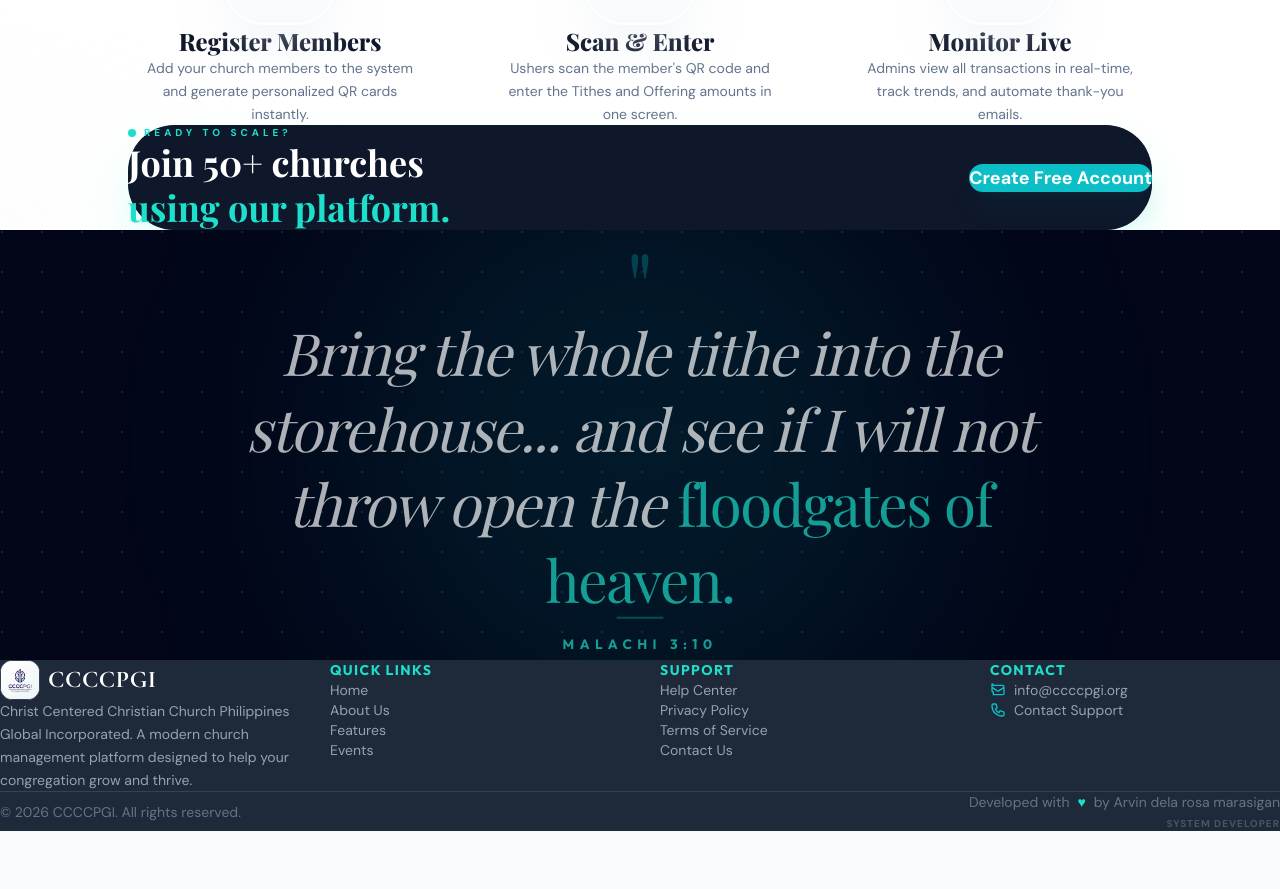
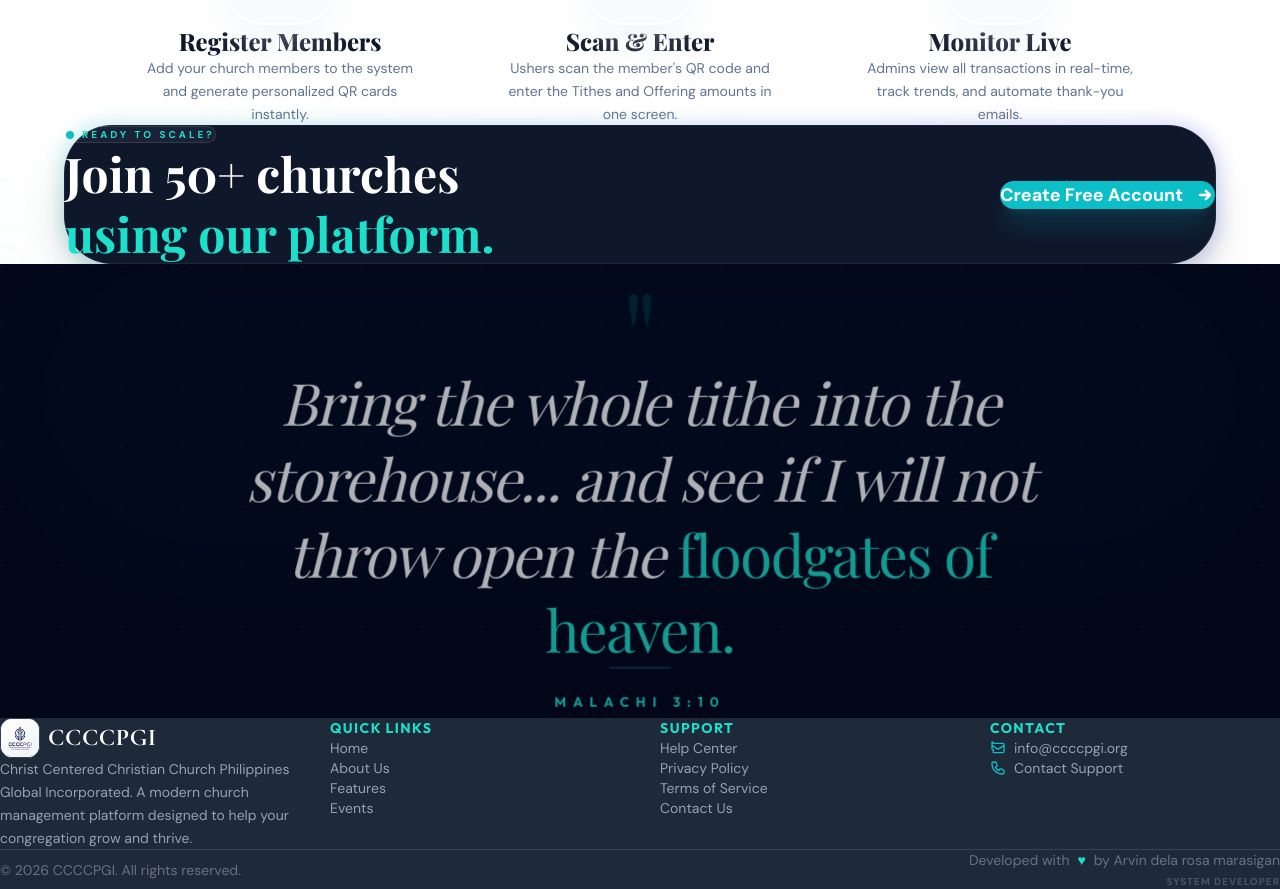
Before and after one commit to delarosavin721-spec/gracetrack-church-system, a React (Vite) app: page / in a window 1280 px wide. Shown: the part 1700-2589 px from the top of the page. Before the commit the page ends 2531 px from the top, so only its background shows below. Built offline with nearby package versions, Linux system fonts and the light colour scheme; no server answers; a web font is replaced by a local one.

Commit message:
Fix layout overlaps and improve spacing on Landing Page

```diff
--- a/src/components/landing/HowItWorks.jsx
+++ b/src/components/landing/HowItWorks.jsx
@@ -119,21 +119,32 @@ export default function HowItWorks() {
           initial={{ opacity: 0, y: 30 }}
           whileInView={{ opacity: 1, y: 0 }}
           viewport={{ once: true }}
-          className="mt-32 w-full max-w-5xl p-1 bg-gradient-to-r from-teal-500 via-teal-400 to-indigo-500 rounded-[3rem] shadow-2xl shadow-teal-200/50"
+          className="mt-32 w-full max-w-6xl relative group"
         >
-          <div className="bg-slate-900 rounded-[2.9rem] py-10 px-8 md:px-16 flex flex-col md:flex-row items-center justify-between gap-10">
+          {/* Animated Glow behind the banner */}
+          <div className="absolute -inset-1 bg-gradient-to-r from-teal-500 to-indigo-500 rounded-[3rem] blur opacity-20 group-hover:opacity-40 transition duration-1000 group-hover:duration-200" />
+
+          <div className="relative bg-slate-900 rounded-[3rem] p-8 md:p-16 shadow-2xl flex flex-col md:flex-row items-center justify-between gap-10 border border-white/5">
             <div className="flex flex-col items-center md:items-start text-center md:text-left">
-              <div className="flex items-center gap-2 mb-3">
-                <div className="w-2 h-2 rounded-full bg-teal-400 animate-pulse" />
-                <p className="text-teal-400 font-bold text-[10px] uppercase tracking-[0.4em]">Ready to scale?</p>
+              <div className="inline-flex items-center gap-2 mb-6 bg-white/5 px-4 py-2 rounded-full border border-white/10">
+                <div className="relative flex h-2 w-2">
+                  <span className="animate-ping absolute inline-flex h-full w-full rounded-full bg-teal-400 opacity-75"></span>
+                  <span className="relative inline-flex rounded-full h-2 w-2 bg-teal-500"></span>
+                </div>
+                <p className="text-teal-400 font-bold text-[10px] uppercase tracking-[0.3em]">Ready to scale?</p>
               </div>
-              <p className="text-3xl md:text-4xl font-bold font-playfair text-white leading-tight">
+
+              <h3 className="text-3xl md:text-5xl font-bold font-playfair text-white leading-tight">
                 Join 50+ churches<br />
                 <span className="text-teal-400">using our platform.</span>
-              </p>
+              </h3>
             </div>
-            <button className="whitespace-nowrap px-10 py-5 bg-teal-500 hover:bg-teal-400 text-white rounded-2xl font-bold text-lg transition-all shadow-xl shadow-teal-900/20 active:scale-95">
+
+            <button className="whitespace-nowrap px-10 py-5 bg-teal-500 hover:bg-teal-400 text-white rounded-2xl font-bold text-lg transition-all shadow-xl shadow-teal-500/20 active:scale-95 flex items-center gap-3">
               Create Free Account
+              <svg className="w-5 h-5" fill="none" viewBox="0 0 24 24" stroke="currentColor" strokeWidth={3}>
+                <path strokeLinecap="round" strokeLinejoin="round" d="M13 7l5 5m0 0l-5 5m5-5H6" />
+              </svg>
             </button>
           </div>
         </motion.div>
--- a/src/components/landing/VerseBanner.jsx
+++ b/src/components/landing/VerseBanner.jsx
@@ -12,23 +12,23 @@ export default function VerseBanner() {
   const scale = useTransform(scrollYProgress, [0, 0.5, 1], [0.95, 1, 0.95])
 
   return (
-    <section ref={ref} className="bg-slate-950 py-32 md:py-48 flex justify-center w-full relative overflow-hidden">
+    <section ref={ref} className="bg-slate-950 py-32 md:py-56 flex justify-center w-full relative overflow-hidden">
       {/* Decorative patterns */}
-      <div className="absolute inset-0 opacity-10">
-        <div className="absolute top-0 left-0 w-full h-full" style={{ backgroundImage: 'radial-gradient(circle at 2px 2px, #fff 1px, transparent 0)', backgroundSize: '40px 40px' }} />
+      <div className="absolute inset-0 opacity-5">
+        <div className="absolute top-0 left-0 w-full h-full" style={{ backgroundImage: 'radial-gradient(circle at 2px 2px, #fff 1px, transparent 0)', backgroundSize: '60px 60px' }} />
       </div>
 
-      <div className="absolute top-1/2 left-1/2 -translate-x-1/2 -translate-y-1/2 w-[600px] h-[600px] bg-teal-500/10 rounded-full blur-[120px]" />
+      <div className="absolute top-1/2 left-1/2 -translate-x-1/2 -translate-y-1/2 w-full h-full bg-gradient-to-b from-teal-500/5 to-transparent blur-[120px]" />
 
       <div className="w-full max-w-5xl px-6 relative z-10 flex flex-col items-center text-center">
-        <motion.div style={{ opacity, scale }}>
-          <div className="text-teal-500 text-6xl md:text-8xl font-playfair leading-none h-12 md:h-20 mb-6 opacity-40">"</div>
-          <h2 className="font-playfair text-3xl md:text-5xl lg:text-6xl text-white italic mb-12 leading-[1.3] font-medium px-4 max-w-4xl tracking-tight">
+        <motion.div style={{ opacity, scale }} className="flex flex-col items-center">
+          <div className="text-teal-500 text-6xl md:text-9xl font-playfair leading-none h-16 md:h-24 mb-4 md:mb-8 opacity-20">"</div>
+          <h2 className="font-playfair text-3xl md:text-5xl lg:text-6xl text-white italic mb-12 md:mb-16 leading-[1.3] font-medium px-4 max-w-4xl tracking-tight">
             Bring the whole tithe into the storehouse... and see if I will not throw open the <span className="text-teal-400 not-italic">floodgates of heaven.</span>
           </h2>
-          <div className="flex flex-col items-center gap-4">
-            <div className="w-12 h-[2px] bg-teal-500/50" />
-            <p className="font-outfit text-teal-400 tracking-[0.4em] uppercase text-xs md:text-sm font-black">
+          <div className="flex flex-col items-center gap-6">
+            <div className="w-16 h-[2px] bg-teal-500/30" />
+            <p className="font-outfit text-teal-400 tracking-[0.5em] uppercase text-xs md:text-sm font-black">
               Malachi 3:10
             </p>
           </div>
```
